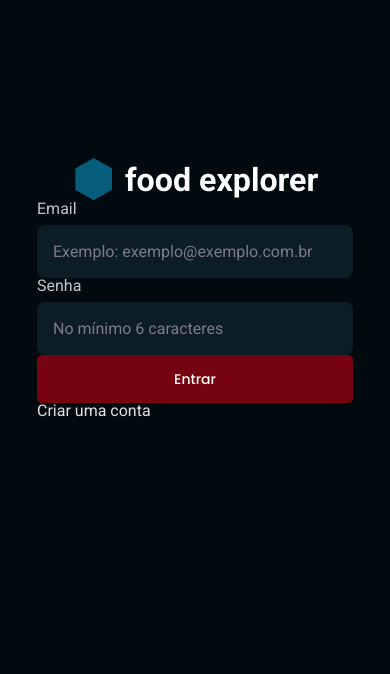
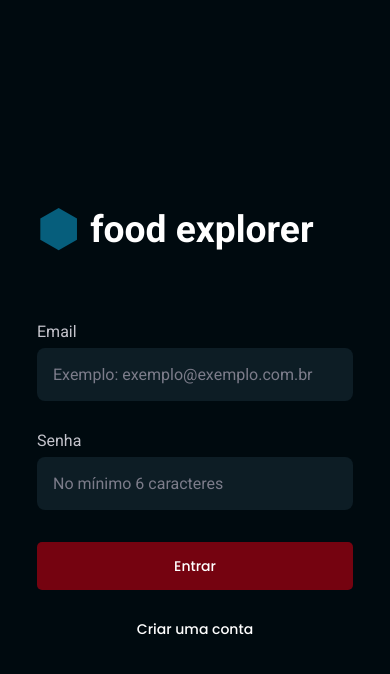
Before and after one commit to Italo-Chiaradia/food_explorer_frontend, a React (Vite) app: page / in a window 390 px wide. Shown: the top 674 px of the page. Built offline with nearby package versions, Linux system fonts and the light colour scheme.

Commit message:
add page SignIn mobile

```diff
--- a/src/pages/SignIn/index.jsx
+++ b/src/pages/SignIn/index.jsx
@@ -12,6 +12,7 @@ export function SignIn() {
           <img src={ExplorerLogo}/>
           <h1>food explorer</h1>
         </header>
+        <div>
           <Input
             title="Email"
             type="text"
@@ -29,6 +30,7 @@ export function SignIn() {
           <a>
             Criar uma conta
           </a>
+        </div>
       </form>
 
     </Container>
--- a/src/pages/SignIn/styles.js
+++ b/src/pages/SignIn/styles.js
@@ -1,18 +1,28 @@
 import styled from "styled-components";
 
 export const Container = styled.div`
+  height: 100vh;
+  display: flex;
+  justify-content: center;
+  align-items: center;
+
   form {
-    max-width: 31.6rem;
-    margin: 15.8rem auto 0;
+    width: 31.6rem;
+    /* margin: 15.8rem auto 0; */
+    > div {
+      display: flex;
+      flex-direction: column;
+      gap: 3.2rem;
+    }
   }
   header {
     display: flex;
-    justify-content: center;
     align-items: center;
-    gap: 1rem
+    gap: 1rem;
+    margin-bottom: 7.3rem;
   }
   header > h1 {
-    font-size: 3.22rem;
+    font-size: 3.72rem;
     font-weight: 700;
     color: ${({theme}) => theme.COLORS.LIGHT.LIGHT100}
   }
@@ -20,4 +30,17 @@ export const Container = styled.div`
     width: 4.33rem;
     height: 4.33rem;
   }
+  a {
+    width: fit-content;
+    margin: 0 auto;
+    color: ${({theme}) => theme.COLORS.LIGHT.LIGHT100};
+    font-size: 1.4rem;
+    font-family: "Poppins", sans-serif;
+    font-weight: 500;
+    cursor: pointer;
+    transition: all .2s;
+  }
+  a:hover {
+    filter: brightness(.5);
+  }
 `;
```
Lines whose indentation alone changed are shown as unchanged.
